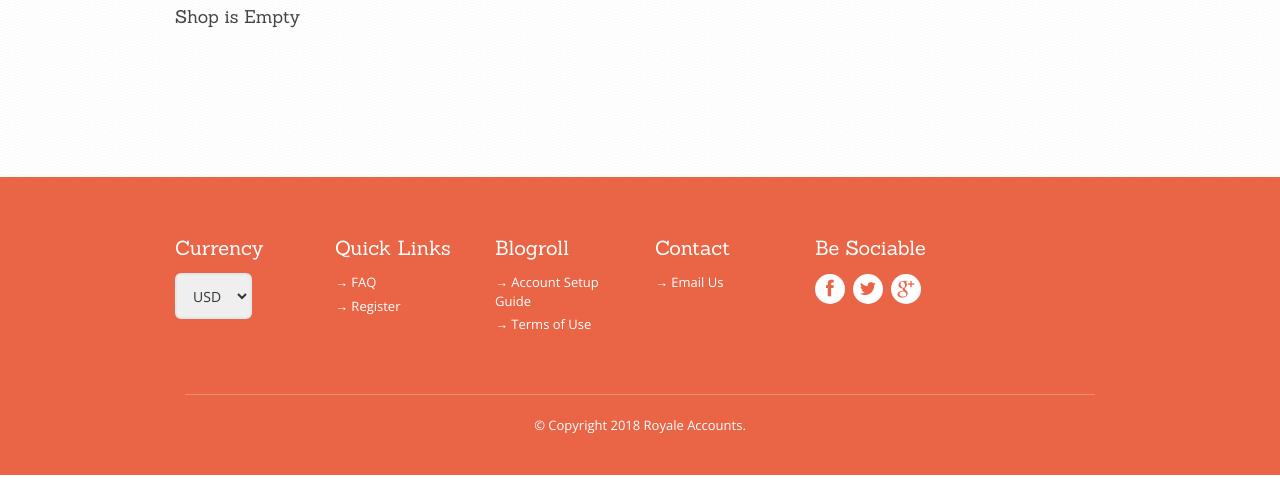
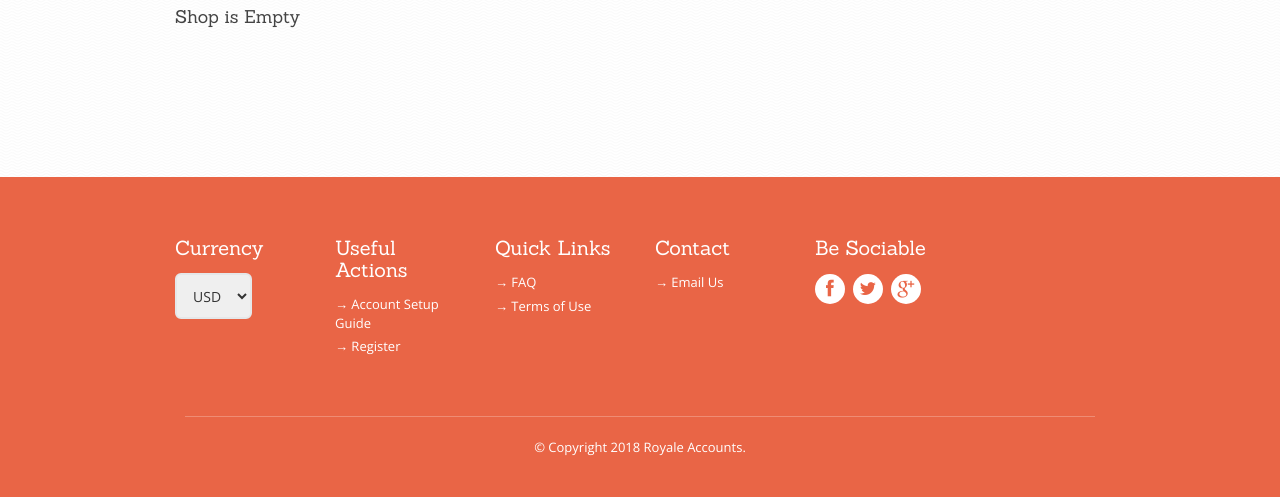
Before and after one commit to TomFinet/Royale-Accounts, a Django app: a page that uses source/templates/base/footer.html in a window 1280 px wide. Shown: the part 415-912 px from the top of the page. Before the commit the page ends 890 px from the top, so only its background shows below. Run offline with Django 3.2, Linux system fonts and the light colour scheme; data comes from the database, SQL or seed files in the repository; both versions use the stored data as it was after the commit; some libraries are stand-ins or nearby versions.

Commit message:
Modified footer

```diff
--- a/source/templates/base/footer.html
+++ b/source/templates/base/footer.html
@@ -15,9 +15,9 @@
 			{% include 'snippets/currency_form.html' with currency_form=currency_form next_url=request.build.uri %}
 		</div>
 		<div class="col-md-2 footer-widget">
-			<h6>Quick Links</h6>
+			<h6>Useful Actions</h6>
 			<ul class="link-list">
-				<li><a href="{{ faq_url }}">&rarr; FAQ</a></li>
+				<li><a href="//www.royale-accounts.com/blog/setup-your-royale-account/">&rarr; Account Setup Guide</a></li>
 				<li><a href="{{ register_url }}">&rarr; Register</a></li>
 				{% if request.user.is_authenticated %}
 				<li><a href="{{ password_change_url }}">&rarr; Change Password</a></li>
@@ -25,9 +25,9 @@
 			</ul>
 		</div>
 		<div class="col-md-2 footer-widget">
-			<h6>Blogroll</h6>
+			<h6>Quick Links</h6>
 			<ul class="link-list">
-				<li><a href="//www.royale-accounts.com/blog/setup-your-royale-account/">&rarr; Account Setup Guide</a></li>
+				<li><a href="{{ faq_url }}">&rarr; FAQ</a></li>
 				<li><a href="{{ terms_url }}">&rarr; Terms of Use</a></li>
 			</ul>
 		</div>
```
Also changed, not shown: source/db.sqlite3.
